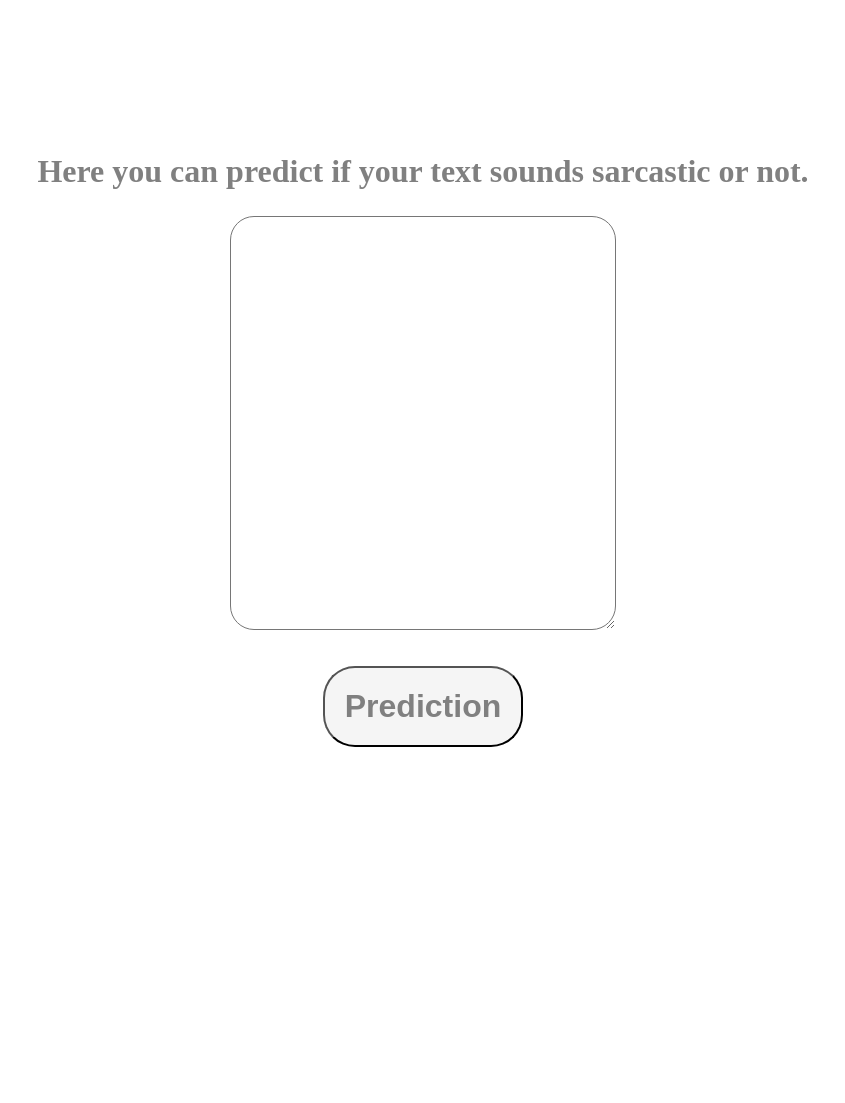
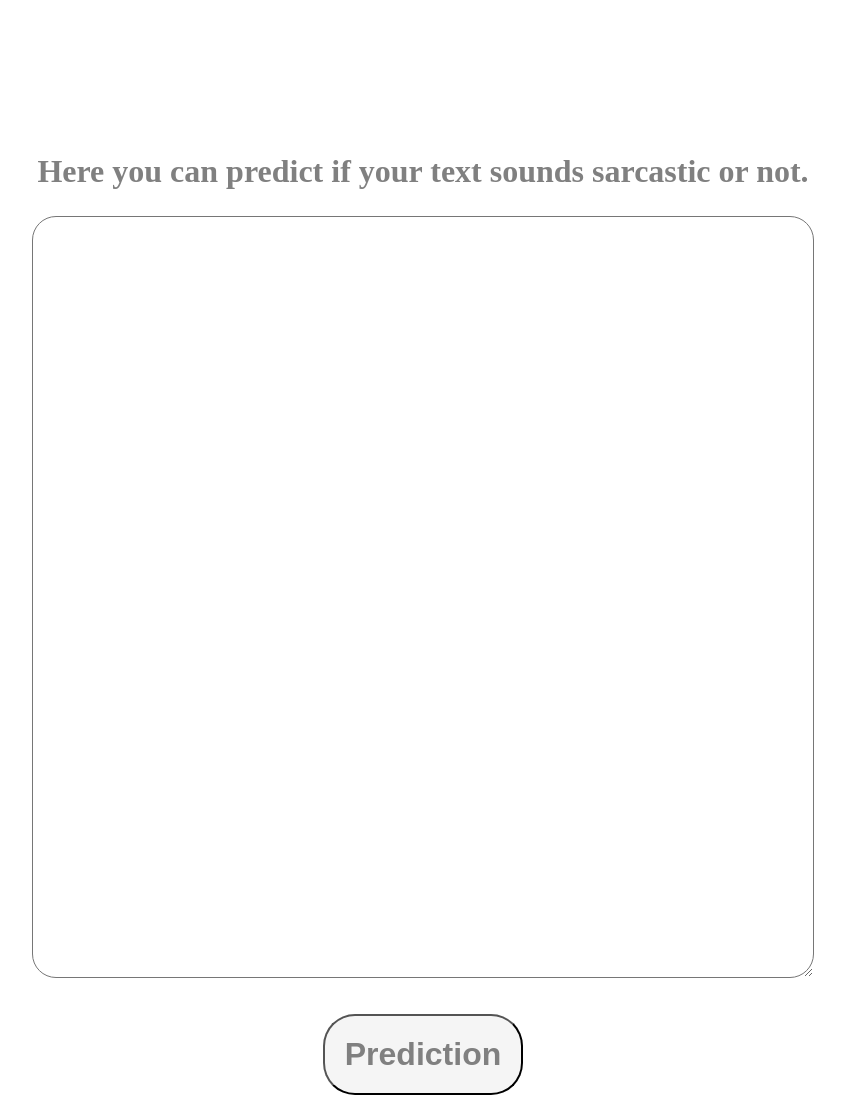
Before and after one commit to OlenaBL/sarcasm, a Flask app: page / in a window 1280 px wide. Shown: the whole page, without its empty margins (217-1062 px from the left). Before the commit the page ends 747 px from the top, so only its background shows below. Run offline with Flask 2, Linux system fonts and the light colour scheme.

Commit message:
Update index.html

```diff
--- a/templates/index.html
+++ b/templates/index.html
@@ -45,7 +45,7 @@
 	    line-height: 1.5em;
 	    color: gray;
 	    display: block;
-	    padding-top: 50px;
+	    padding: 200px;
 	    }
         </style>
 </head>
```
